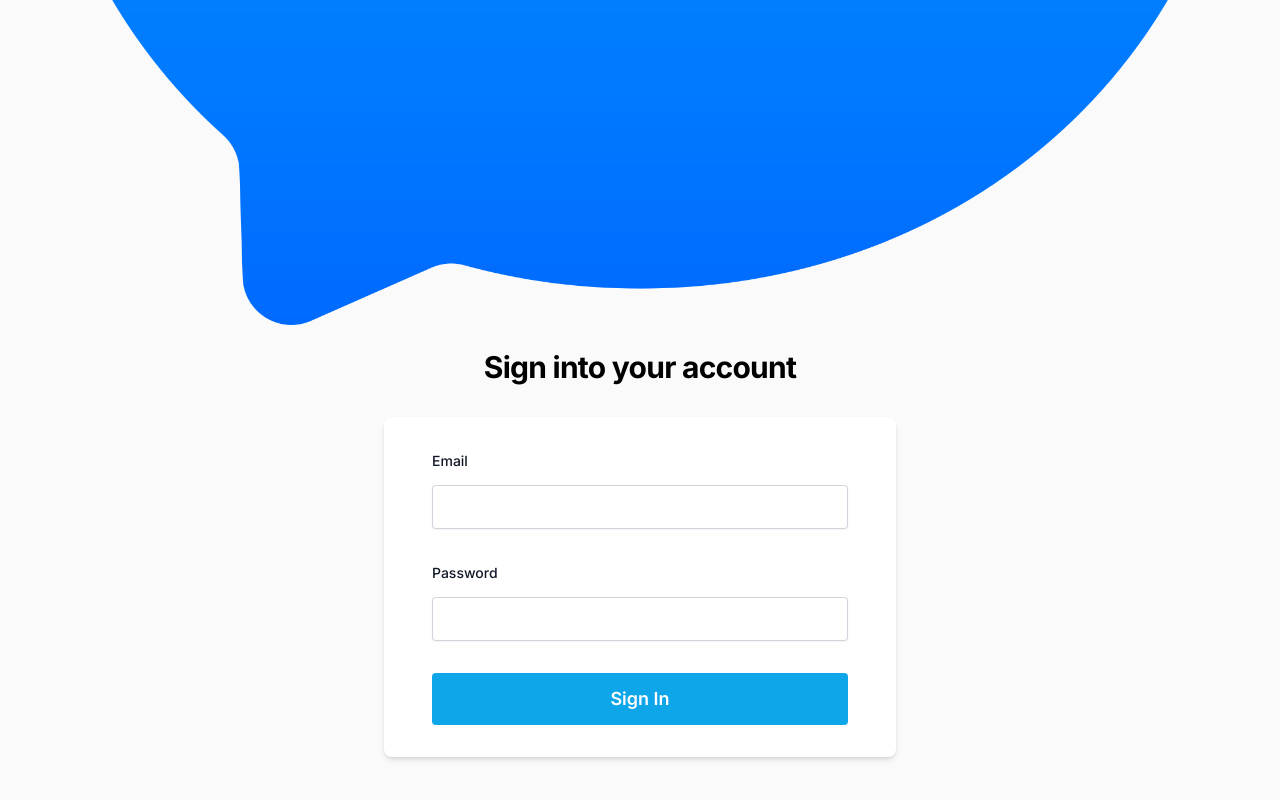
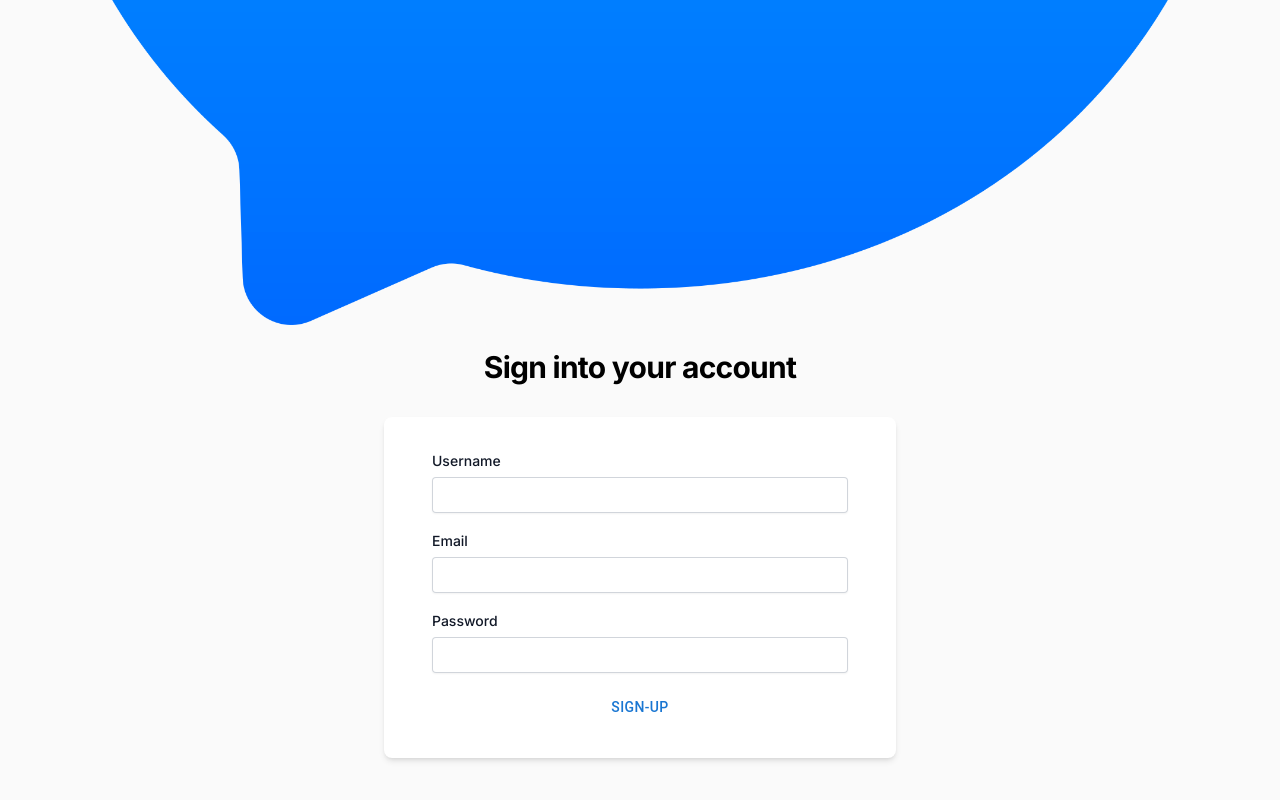
Before and after one commit to isurumanoddev/connectify, a Next.js app: page / in a window 1280 px wide. Shown: the part 939-1739 px from the top of the page. Built offline with nearby package versions, Linux system fonts and the light colour scheme.

Commit message:
Redesign auth page for better user experience

```diff
--- a/app/components/AuthForm.js
+++ b/app/components/AuthForm.js
@@ -3,13 +3,14 @@
 import React, {useCallback, useState} from 'react';
 
 
-
 import Input from "@/app/components/Input";
 import {useForm} from "react-hook-form";
+import Buttons from "@/app/components/Buttons";
 
 
 function AuthForm(label) {
-    const [variant, setVariant] = useState('LOGIN');
+    // const [variant, setVariant] = useState('LOGIN');
+    const [variant, setVariant] = useState('REGISTER');
     const [isLoading, setIsLoading] = useState(false);
 
 
@@ -25,7 +26,6 @@ function AuthForm(label) {
     );
 
 
-
     const onSumbit = (data) => {
         setIsLoading(true)
 
@@ -37,12 +37,14 @@ function AuthForm(label) {
         }
     }
     const {
-        handleSubmit,register,formState:{errors}
-    } = useForm({defaultValues:{
-        name:'',
-            email:'',
-            password:''
-        }})
+        handleSubmit, register, formState: {errors}
+    } = useForm({
+        defaultValues: {
+            username: '',
+            email: '',
+            password: ''
+        }
+    })
 
     const socialAction = (action) => {
         setIsLoading(true)
@@ -53,16 +55,31 @@ function AuthForm(label) {
     return (
         <div className={"mt-8 mx-auto w-full max-w-lg "}>
             <div className={"px-6 md:px-12 py-8 shadow-md rounded-lg bg-white "}>
-                <form className={"flex flex-col space-y-8  "}
+                <form className={"flex flex-col space-y-4  "}
                       onSubmit={handleSubmit(onSumbit)}
+
                 >
+                    {
+                        variant === 'REGISTER' && (
+                            <Input id={"username"} labelName={"Username"} type={"text"} register={register} errors={errors}/>
+                        )
+                    }
+
                     <Input id={"email"} labelName={"Email"} type={"email"} register={register} errors={errors}/>
                     <Input id={"password"} labelName={"Password"} type={"password"} register={register}
                            errors={errors}/>
-                    <button
-                        className={" w-full rounded py-3 text-lg font-semibold text-center bg-sky-500 border-none text-white hover:bg-sky-400 transition"}>Sign
-                        In
-                    </button>
+
+                    <div>
+                        {
+                            variant === 'LOGIN'
+                                ?  <Buttons fullwidth  label={"Sign-In"}  /> :
+                                <Buttons fullwidth  label={"Sign-Up"}  />
+
+                        }
+
+
+                    </div>
+
 
                 </form>
 
--- /dev/null
+++ b/app/components/Buttons.js
@@ -0,0 +1,20 @@
+'use client'
+import {Button} from "@mui/material";
+import clsx from "clsx";
+
+function Buttons({label, color, fullwidth,disabled,secondary,danger}) {
+    return (
+        // <Button type={'submit'} className={`bg-sky-500 font-semibold leading-6 text-white hover:bg-sky-400 w-full mt-2`}>{label}</Button>
+        <Button
+            className={`
+            ${fullwidth && "w-full"}
+            ${disabled && "opacity-50 cursor-default"}
+            ${danger && "bg-rose-500 hover:bg-rose-600" }
+            ${!secondary && !danger && "bg-sky-500 hover:bg-sky-600"}
+              py-2 font-semibold text-center  border-none text-white  transition flex justify-center`}>
+            {label}
+        </Button>
+    );
+}
+
+export default Buttons;
--- a/app/components/Input.js
+++ b/app/components/Input.js
@@ -1,15 +1,20 @@
 import React from 'react';
 
 
-import {FieldErrors,FieldValues,UseFormRegister} from "react-hook-form";
+import {FieldErrors, FieldValues, UseFormRegister} from "react-hook-form";
 
 function Input({id, labelName, type, required, register, errors, disabled}) {
     return (
         <div className={""}>
             <label htmlFor={id} className={" block text-gray-900 font-medium text-sm leading-6"}>{labelName}</label>
-            <div className={"mt-3"}>
-                <input className={ `ring-gray-300  form-input shadow-sm ring-1 ring-inset  focus:ring-sky-300 focus:ring-2 focus:ring-inset bg-white font-medium text-lg text-gray-900 w-full outline-none border-none rounded px-2 py-2 ${errors ? "focus:ring-rose-500" : "ring-gray-900"}`}
-
+            <div className={"mt-1"}>
+                <input
+                    className={`ring-gray-300 text-sm  form-input shadow-sm ring-1 ring-inset  focus:ring-sky-300 focus:ring-2 focus:ring-inset bg-white font-medium  text-gray-900 w-full outline-none border-none rounded px-2 py-2 ${errors ? "focus:ring-rose-500" : "ring-gray-900"}`}
+                    required
+                    type={type}
+                    id={id}
+                    disabled={disabled}
+                    {...register(id,{required})}
                 />
             </div>
         </div>
--- a/package.json
+++ b/package.json
@@ -9,6 +9,9 @@
     "lint": "next lint"
   },
   "dependencies": {
+    "@emotion/react": "^11.11.1",
+    "@emotion/styled": "^11.11.0",
+    "@mui/material": "^5.14.0",
     "@tailwindcss/forms": "^0.5.3",
     "autoprefixer": "10.4.14",
     "clsx": "^1.2.1",
```
Also changed, not shown: 1 other file (tests, documents, lock files or other folders).
